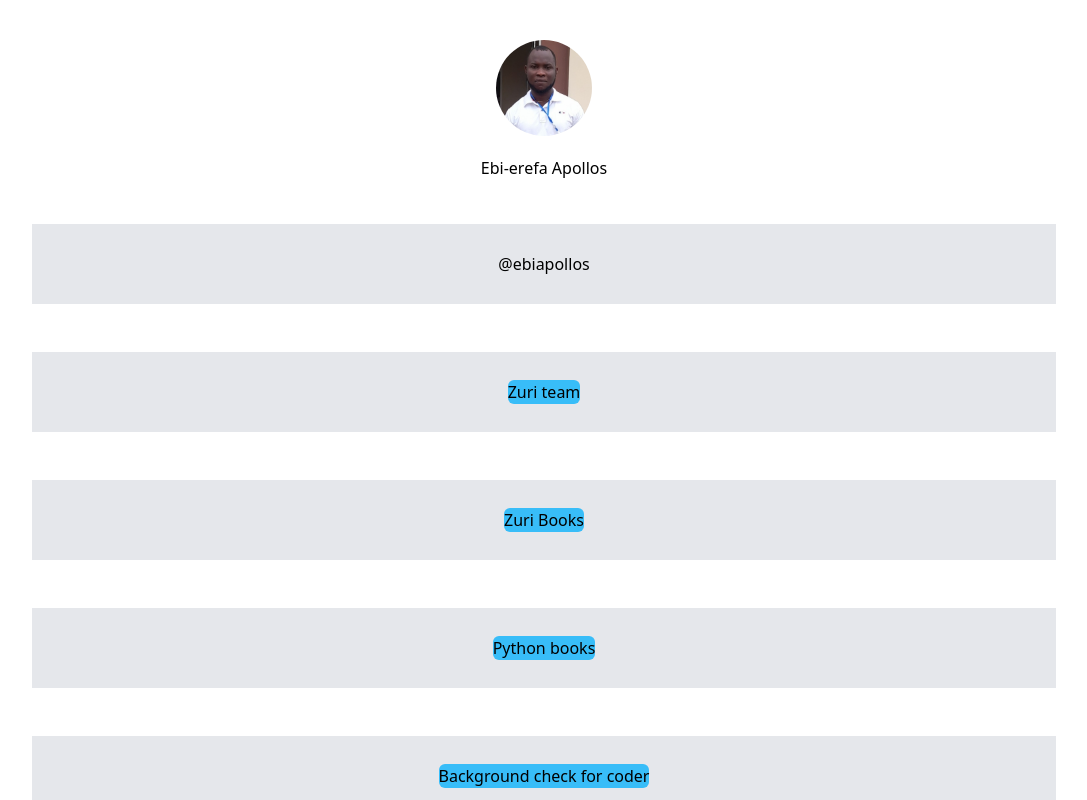
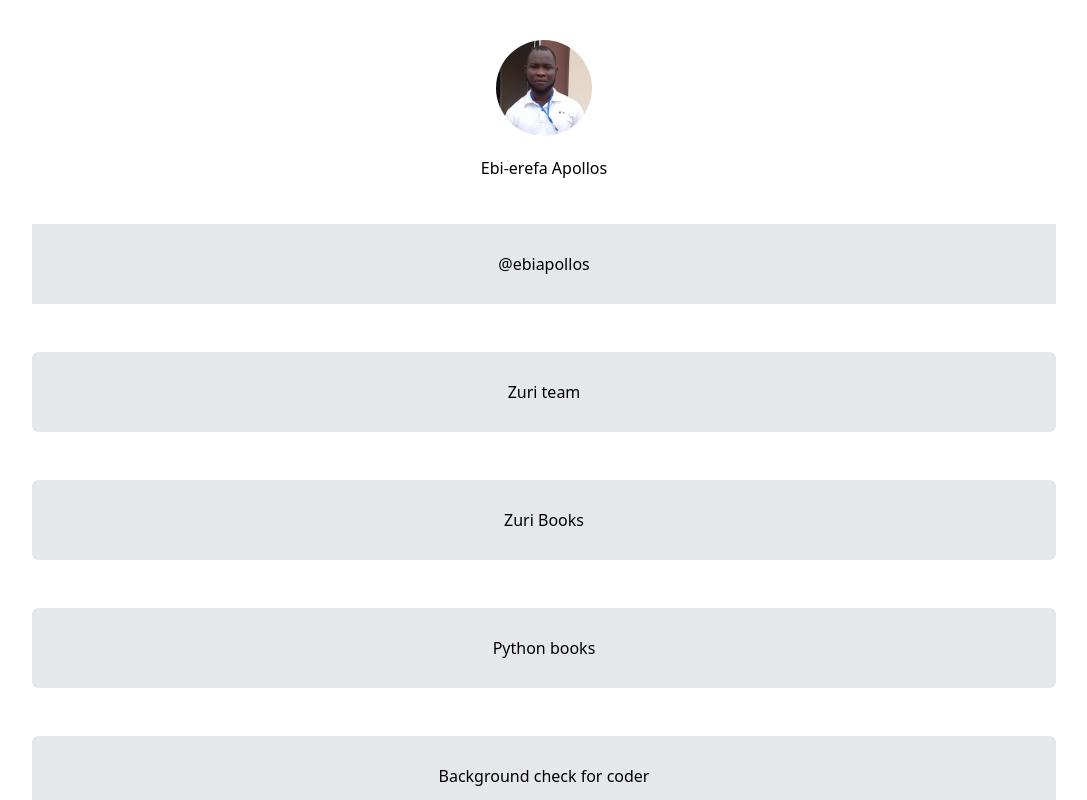
Before and after one commit to doyinapollos/zuri-test-task, a React (Create React App) app: page / in a window 1280 px wide. Shown: the top 800 px of the page, without its empty margins (96-1183 px from the left). Built offline with nearby package versions, Linux system fonts and the light colour scheme.

Commit message:
edited link id

```diff
--- a/src/App.js
+++ b/src/App.js
@@ -5,21 +5,22 @@ function App() {
   return (
     <div className="app">
       <div className="main">
-        <div id="profile__img" className="">
-          <img className="w-24 h-24 rounded-full" src={img1} alt="" />
-        </div>
+        <img
+          id="profile__img"
+          className="w-24 h-24 rounded-full"
+          src={img1}
+          alt=""
+        />
         <div className="name">Ebi-erefa Apollos</div>
-
         <div id="twitter" className="links-content">
           @ebiapollos
         </div>
-
         <div id="slack" className="hidden">
           @ebiapollos
         </div>
-
-        <div id="btn__zuri" className="links-content">
         <a
+          id="btn__zuri"
+          className="links-content"
           href="https://training.zuri.team/"
           rel="noreferrer"
           target="_blank"
@@ -27,24 +28,29 @@ function App() {
           {" "}
           Zuri team{" "}
         </a>
-        </div>
-
-        <div id="books" className="links-content">
-          <a href="http://books.zuri.team/" rel="noreferrer" target="_blank">
+        <a
+          id="books"
+          className="links-content"
+          href="http://books.zuri.team/"
+          rel="noreferrer"
+          target="_blank"
+        >
           {" "}
           Zuri Books{" "}
         </a>
-        </div>
-
-        <div id="book__python" className="links-content">
-          <a href="https://books.zuri.team/" rel="noreferrer" target="_blank">
+        <a
+          id="book__python"
+          className="links-content"
+          href="https://books.zuri.team/"
+          rel="noreferrer"
+          target="_blank"
+        >
           {" "}
           Python books{" "}
-          </a>{" "}
-        </div>
-
-        <div id="pitch" className="links-content">
+        </a>
         <a
+          id="pitch"
+          className="links-content"
           href="https://background.zuri.team/"
           rel="noreferrer"
           target="_blank"
@@ -52,19 +58,16 @@ function App() {
           {" "}
           Background check for coder{" "}
         </a>{" "}
-        </div>
-
-        <div id="book__design" className="links-content">
-          {" "}
         <a
+          id="book__design"
+          className="links-content"
           href="https://books.zuri.team/design-rules/"
           rel="noreferrer"
           target="_blank"
         >
           {" "}
           Design books{" "}
-          </a>{" "}
-        </div>
+        </a>
       </div>
 
       <footer className="footer">
```
Lines whose indentation alone changed are shown as unchanged.
